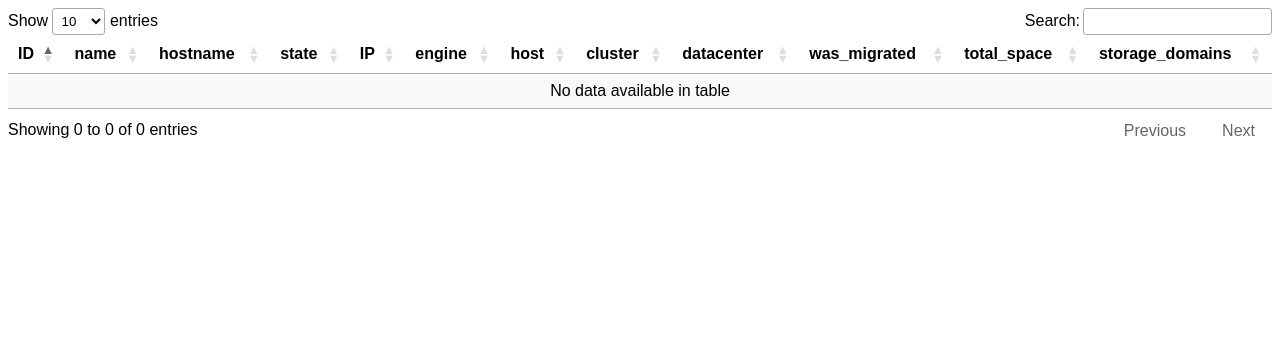
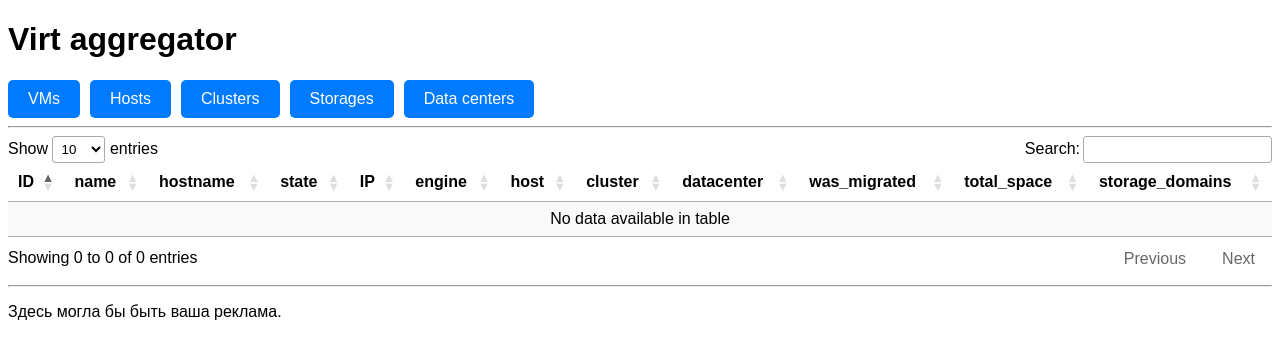
Before and after one commit to sadxussein/flask-aggregator, a Flask app: template front/templates/ovirt_vm_list.html in a window 1280 px wide. Shown: the top 359 px of the page. Run offline with Flask 3, Linux system fonts and the light colour scheme; the template is opened without the code that fills it, so the values that code supplies are empty; parts of the project's set-up code (start-up, migrations or seed data) failed here and were passed over.

Commit message:
added menu with css

```diff
--- a/front/static/css/main.css
+++ b/front/static/css/main.css
@@ -1,3 +1,32 @@
 body {
     font-family: Arial, Helvetica, sans-serif;
 }
+
+header nav ul {
+    list-style-type: none;
+    padding: 0;
+    margin: 0;
+    display: flex;
+    gap: 10px;
+}
+
+header nav ul li {
+    margin: 0;
+}
+header nav ul li a {
+    display: block;
+    padding: 10px 20px;
+    text-decoration: none;
+    color: white;
+    background-color: #007BFF;
+    border-radius: 5px;
+    transition: background-color 0.3s ease;
+}
+
+header nav ul li a:hover {
+    background-color: #0056b3;
+}
+
+header nav ul li a:active {
+    background-color: #003f7f;
+}
--- a/front/templates/footer.html
+++ b/front/templates/footer.html
@@ -0,0 +1,4 @@
+<hr>
+<footer>
+    <p>Здесь могла бы быть ваша реклама.</p>
+</footer>
--- a/front/templates/header.html
+++ b/front/templates/header.html
@@ -0,0 +1,13 @@
+<header>
+    <h1>Virt aggregator</h1>
+    <nav>
+        <ul>
+            <li><a href="/ovirt/vm_list">VMs</a></li>
+            <li><a href="/ovirt/host_list">Hosts</a></li>
+            <li><a href="/ovirt/cluster_list">Clusters</a></li>
+            <li><a href="/ovirt/storage_domain_list">Storages</a></li>
+            <li><a href="/ovirt/data_center_list">Data centers</a></li>
+        </ul>
+    </nav>
+</header>
+<hr>
--- a/front/templates/ovirt_cluster_list.html
+++ b/front/templates/ovirt_cluster_list.html
@@ -13,6 +13,7 @@
         <script src="{{ url_for('static', filename='js/jquery.dataTables.min.js') }}"></script>
     </head>
     <body>
+        {% include "header.html" %}
         <div class="container">
             <table id="ovirt_cluster_list" class="display">
                 <thead>
@@ -37,6 +38,7 @@
                 </tbody>
             </table>
         </div>
+        {% include "footer.html" %}
         <script>
             $(document).ready(function() {
                 $('#ovirt_cluster_list').DataTable({
--- a/front/templates/ovirt_data_center_list.html
+++ b/front/templates/ovirt_data_center_list.html
@@ -13,6 +13,7 @@
         <script src="{{ url_for('static', filename='js/jquery.dataTables.min.js') }}"></script>
     </head>
     <body>
+        {% include "header.html" %}
         <div class="container">
             <table id="ovirt_data_center_list" class="display">
                 <thead>
@@ -33,6 +34,7 @@
                 </tbody>
             </table>
         </div>
+        {% include "footer.html" %}
         <script>
             $(document).ready(function() {
                 $('#ovirt_data_center_list').DataTable({
--- a/front/templates/ovirt_host_list.html
+++ b/front/templates/ovirt_host_list.html
@@ -13,6 +13,7 @@
         <script src="{{ url_for('static', filename='js/jquery.dataTables.min.js') }}"></script>
     </head>
     <body>
+        {% include "header.html" %}
         <div class="container">
             <table id="ovirt_host_list" class="display">
                 <thead>
@@ -39,6 +40,7 @@
                 </tbody>
             </table>
         </div>
+        {% include "footer.html" %}
         <script>
             $(document).ready(function() {
                 $('#ovirt_host_list').DataTable({
--- a/front/templates/ovirt_storage_domain_list.html
+++ b/front/templates/ovirt_storage_domain_list.html
@@ -13,6 +13,7 @@
         <script src="{{ url_for('static', filename='js/jquery.dataTables.min.js') }}"></script>
     </head>
     <body>
+        {% include "header.html" %}
         <div class="container">
             <table id="ovirt_storage_domain_list" class="display">
                 <thead>
@@ -45,6 +46,7 @@
                 </tbody>
             </table>
         </div>
+        {% include "footer.html" %}
         <script>
             $(document).ready(function() {
                 $('#ovirt_storage_domain_list').DataTable({
--- a/front/templates/ovirt_vm_list.html
+++ b/front/templates/ovirt_vm_list.html
@@ -13,6 +13,7 @@
         <script src="{{ url_for('static', filename='js/jquery.dataTables.min.js') }}"></script>
     </head>
     <body>
+        {% include "header.html" %}
         <div class="container">
             <table id="ovirt_vm_list" class="display">
                 <thead>
@@ -51,6 +52,7 @@
                 </tbody>
             </table>
         </div>
+        {% include "footer.html" %}
         <script>
             $(document).ready(function() {
                 $('#ovirt_vm_list').DataTable({
```
